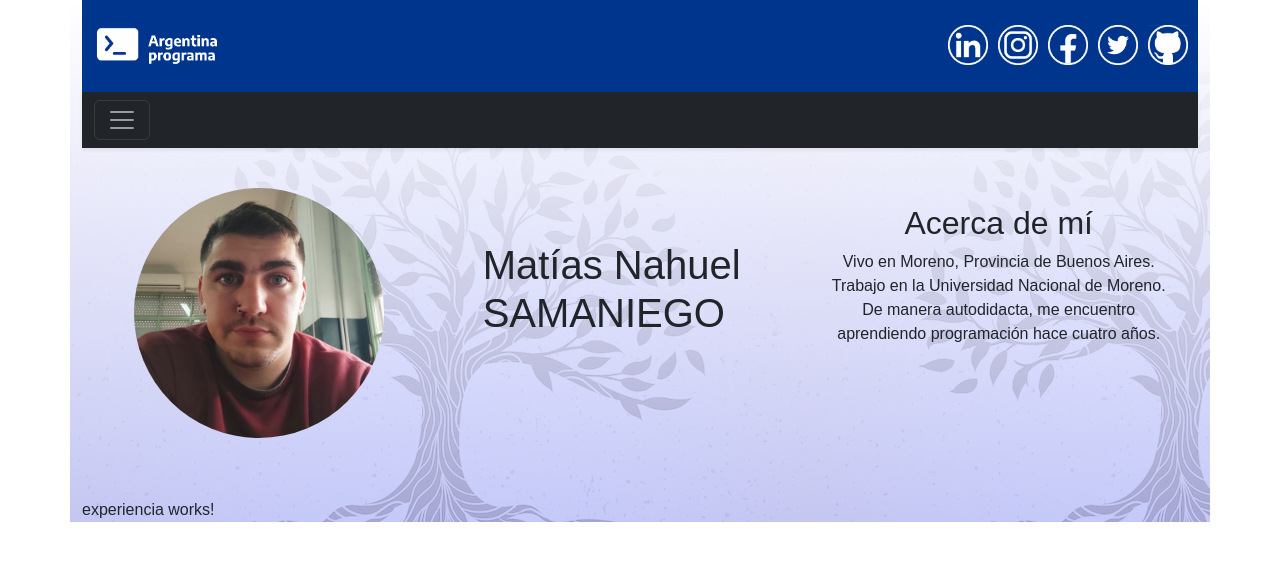
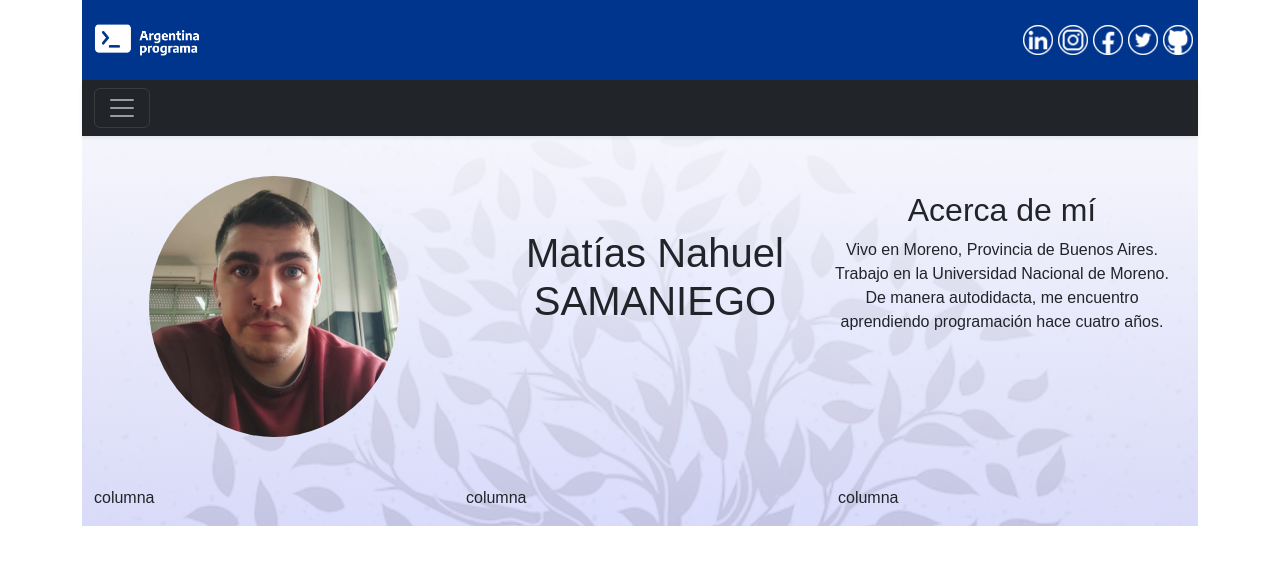
Before and after one commit to matnasama/frontend, an Angular app in the folder FrontEnd/: page / in a window 1280 px wide. Shown: the top 564 px of the page. Built offline with nearby package versions, Linux system fonts and the light colour scheme; a web font is replaced by a local one.

Commit message:
actualizado en rama

```diff
--- a/FrontEnd/src/app/app.component.css
+++ b/FrontEnd/src/app/app.component.css
@@ -1,5 +1,11 @@
 .container{
-background-image:linear-gradient(rgb(255, 255, 255),rgba(182, 188, 248, 0.8)),
- url(../assets/tree2.png);
+    background-image:linear-gradient(rgb(255, 255, 255),rgba(182, 188, 248, 0.8)),
+    url(../assets/tree2.png);
+    background-size: cover;
+    background-attachment: fixed;
+}
 
+.acerca_de {
+    width: 100%;
+    height: 350px;
 }
--- a/FrontEnd/src/app/app.component.html
+++ b/FrontEnd/src/app/app.component.html
@@ -1,6 +1,16 @@
-<div class="container font1">
+<div class="font1">
     <app-header></app-header>
     <app-menu></app-menu>
-    <app-acerca-de></app-acerca-de>
-    <app-experiencia></app-experiencia>
+    <div class="container">
+        <div>
+            <div class="acerca_de">
+                <app-acerca-de></app-acerca-de>
+            </div>
+        </div>
+        <div>
+            <div class="experiencia">
+                <app-experiencia></app-experiencia>
+            </div>
+        </div>
+    </div>
 </div>
--- a/FrontEnd/src/app/components/acerca-de/acerca-de.component.css
+++ b/FrontEnd/src/app/components/acerca-de/acerca-de.component.css
@@ -1,14 +1,18 @@
 .container {
-    height: 350px;
+    margin-left: auto;
+    margin-right: auto;
+    padding-left: 15px;
+    padding-right: 15px;
+    display:grid;
+
 }
 
-#nombre {
-    text-align: left;
+.row{
+    display: flex;
+    grid-template-columns: auto auto auto;
 }
 
-#info_personal {
-    margin: 20px;
-}
+
 
 #nombre {
     margin-left: 30px;
@@ -24,9 +28,11 @@
 }
 
 .foto_perfil {
-    width: 100%;
-    height: 100%;
+    width: auto;
+    height: auto;
     border-radius: 100%;
     margin-top: 20px;
     margin-left: 20px;
+    max-width: 250px;
+
 }
--- a/FrontEnd/src/app/components/acerca-de/acerca-de.component.html
+++ b/FrontEnd/src/app/components/acerca-de/acerca-de.component.html
@@ -1,17 +1,34 @@
     <!-- Three columns of text below the carousel -->
   <div class="container text-center">
     <div class="row align-items-center">
-      <div class="col" id="foto_perfil">
+
+      <div class="col">
          <div class="circulo">
             <img src="../../../assets/perfil.jpeg" class="foto_perfil">
          </div>
-       </div><!-- /.col-lg-4 -->
-       <div class="col">
-          <h1 class="fw-normal" id="nombre">Matías Nahuel SAMANIEGO</h1>
-       </div><!-- /.col-lg-4 -->
-       <div class="col" id="info_personal">
-          <h2 class="fw-normal">Acerca de mí</h2>
-          <p>Vivo en Moreno, Provincia de Buenos Aires. Trabajo en la Universidad Nacional de Moreno. De manera autodidacta, me encuentro aprendiendo programación hace cuatro años.</p>
-       </div><!-- /.col-lg-4 -->
-    </div>
-  </div><!-- /.row -->
+      </div>
+      <div class="col">
+         <h1 class="fw-normal" id="nombre">Matías Nahuel SAMANIEGO</h1>
+      </div>
+      <div class="col">
+         <h2 class="fw-normal">Acerca de mí</h2>
+         <p>Vivo en Moreno, Provincia de Buenos Aires. Trabajo en la Universidad Nacional de Moreno. De manera autodidacta, me encuentro aprendiendo programación hace cuatro años.</p>
+      </div>
+
+      <!--
+<div class="col-xs-12 col-sm-8 col-md-4 col-lg-4" id="foto_perfil">
+         <div class="circulo">
+            <img src="../../../assets/perfil.jpeg" class="foto_perfil">
+         </div>
+       </div>
+       <div class="col-xs-12	col-sm-4 col-md-4 col-lg-4">
+         <h1 class="fw-normal" id="nombre">Matías Nahuel SAMANIEGO</h1>
+      </div>
+      <div class="col-xs-12 col-sm-12 col-md-4 col-lg-4" id="info_personal">
+         <h2 class="fw-normal">Acerca de mí</h2>
+         <p>Vivo en Moreno, Provincia de Buenos Aires. Trabajo en la Universidad Nacional de Moreno. De manera autodidacta, me encuentro aprendiendo programación hace cuatro años.</p>
+      </div>
+      -->
+
+   </div>
+ </div>
--- a/FrontEnd/src/app/components/experiencia/experiencia.component.html
+++ b/FrontEnd/src/app/components/experiencia/experiencia.component.html
@@ -1 +1,13 @@
-<p>experiencia works!</p>
+<div>
+    <div class="row">
+        <div class="col-xs-12 col-sm-12 col-md-4 col-lg-4">
+            <p>columna</p>
+        </div>
+        <div class="col-xs-12 col-sm-12 col-md-4 col-lg-4">
+            <p>columna</p>
+        </div>
+        <div class="col-xs-12 col-sm-12 col-md-4 col-lg-4">
+            <p>columna</p>
+        </div>
+    </div>
+</div>
--- a/FrontEnd/src/app/components/logo-ap/logo-ap.component.css
+++ b/FrontEnd/src/app/components/logo-ap/logo-ap.component.css
@@ -1,3 +1,3 @@
 #logo-ap {
-    width: 150px;
+    width: 130px;
 }
--- a/FrontEnd/src/app/components/menu/menu.component.html
+++ b/FrontEnd/src/app/components/menu/menu.component.html
@@ -2,7 +2,7 @@
     <div class="bg-dark collapse" id="navbarHeader" style="">
       <div class="container">
         <div class="row">
-          <div class="col-sm-8 col-md-7 py-4">
+          <div class="col-sm-12 col-md-8 py-4">
             <h1 class="text-white">Portfolio</h1>
             <br>
             <ul class="list-unstyled">
@@ -16,13 +16,13 @@
             <h4 class="text-white">INGRESAR</h4>
             <form>
                 <div class="row mb-3">
-                  <label for="inputEmail3" class="col-sm-2 col-form-label text-white"></label>
+                  <label for="inputEmail3" class="col-sm-12 col-form-label text-white"></label>
                   <div class="col-sm-12">
                     <input type="email" class="form-control" id="inputEmail3" placeholder="Email">
                   </div>
                 </div>
                 <div class="row mb-3">
-                  <label for="inputPassword3" class="col-sm-2 col-form-label text-white"></label>
+                  <label for="inputPassword3" class="col-sm-12 col-form-label text-white"></label>
                   <div class="col-sm-12">
                     <input type="password" class="form-control" id="inputPassword3" placeholder="Password">
                   </div>
@@ -51,6 +51,7 @@
         <button class="navbar-toggler collapsed" type="button" data-bs-toggle="collapse" data-bs-target="#navbarHeader" aria-controls="navbarHeader" aria-expanded="false" aria-label="Toggle navigation">
           <span class="navbar-toggler-icon"></span>
         </button>
+        <!-- <app-social></app-social>-->
       </div>
     </div>
   </header>
--- a/FrontEnd/src/app/components/social/social.component.css
+++ b/FrontEnd/src/app/components/social/social.component.css
@@ -1,4 +1,4 @@
 img{
-    width: 40px;
-    margin-right: 10px;
+    width: 30px;
+    margin-right: 5px;
 }
--- a/FrontEnd/src/index.html
+++ b/FrontEnd/src/index.html
@@ -2,13 +2,15 @@
 <html lang="en">
 <head>
   <meta charset="utf-8">
-  <title>FrontEnd</title>
+  <title>Portfolio Matias Samaniego</title>
   <base href="/">
   <meta name="viewport" content="width=device-width, initial-scale=1">
   <link rel="icon" type="image/x-icon" href="favicon.ico">
   <link href="https://fonts.cdnfonts.com/css/futura-std-4" rel="stylesheet">
 </head>
 <body>
-  <app-root></app-root>
+  <div class="container">
+    <app-root></app-root>
+  </div>
 </body>
 </html>
```
